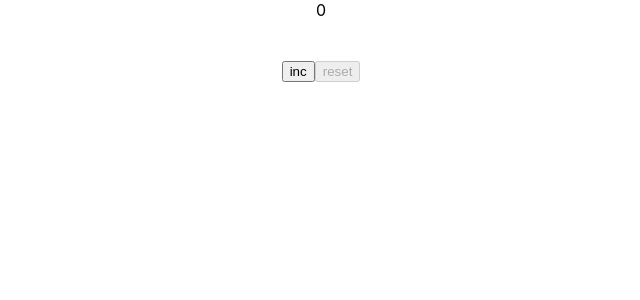
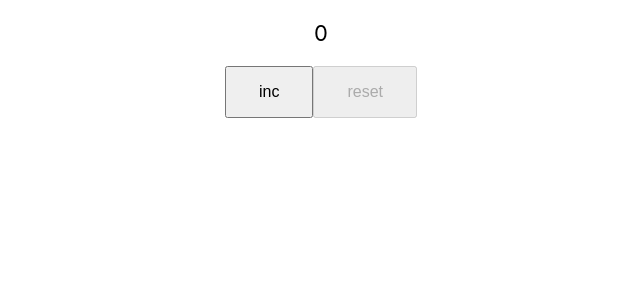
Before and after one commit to vadim-geroim/counter, a React (Create React App) app: page / in a window 1280 px wide. Shown: the top 300 px of the page, without its empty margins (319-959 px from the left). Built offline with nearby package versions, Linux system fonts and the light colour scheme.

Commit message:
style app

```diff
--- a/src/App.css
+++ b/src/App.css
@@ -1,47 +1,24 @@
-.App {
-  text-align: center;
-}
-
-
 .counter-warning {
   color: red;
 }
-
-.value-counter {
-  color: black;
+button {
+ order: none;
+ padding: 15px 32px;
+ text-align: center;
+ text-decoration: none;
+ display: inline-block;
+ font-size: 16px;
 }
 
-.App-logo {
-  height: 40vmin;
-  pointer-events: none;
+.countrol-panel {
+  margin-top: 20px;
 }
 
-@media (prefers-reduced-motion: no-preference) {
-  .App-logo {
-    animation: App-logo-spin infinite 20s linear;
-  }
+.counter {
+ margin-top: 20px;
+ font-size: 22px;
+ display: flex;
+ flex-direction: column;
+ justify-content: center;
+ align-items: center;
 }
-
-.App-header {
-  background-color: #282c34;
-  min-height: 100vh;
-  display: flex;
-  flex-direction: column;
-  align-items: center;
-  justify-content: center;
-  font-size: calc(10px + 2vmin);
-  color: white;
-}
-
-.App-link {
-  color: #61dafb;
-}
-
-@keyframes App-logo-spin {
-  from {
-    transform: rotate(0deg);
-  }
-  to {
-    transform: rotate(360deg);
-  }
-}
--- a/src/App.js
+++ b/src/App.js
@@ -43,14 +43,15 @@ class App extends React.Component {
   render = () => {
     return(
       <div className="App">
-        <Display counterValue={this.state.counterValue} counterColor={this.state.counterColor}/>
-        <br />
-        <br />
-        <div>
+        <div className="counter">
+          <Display counterValue={this.state.counterValue} counterColor={this.state.counterColor}/>
+          <div className="countrol-panel">
           <ButtonControl functionOnClick={this.changeValue} btnName={"inc"} isDisabled={this.state.incStatus}/>
           <ButtonControl functionOnClick={this.resetValue} btnName={"reset"} isDisabled={this.state.resetStatus}/>
+          </div>
         </div>
-      </div>
+        </div>
+
     );
   }
 }
```
